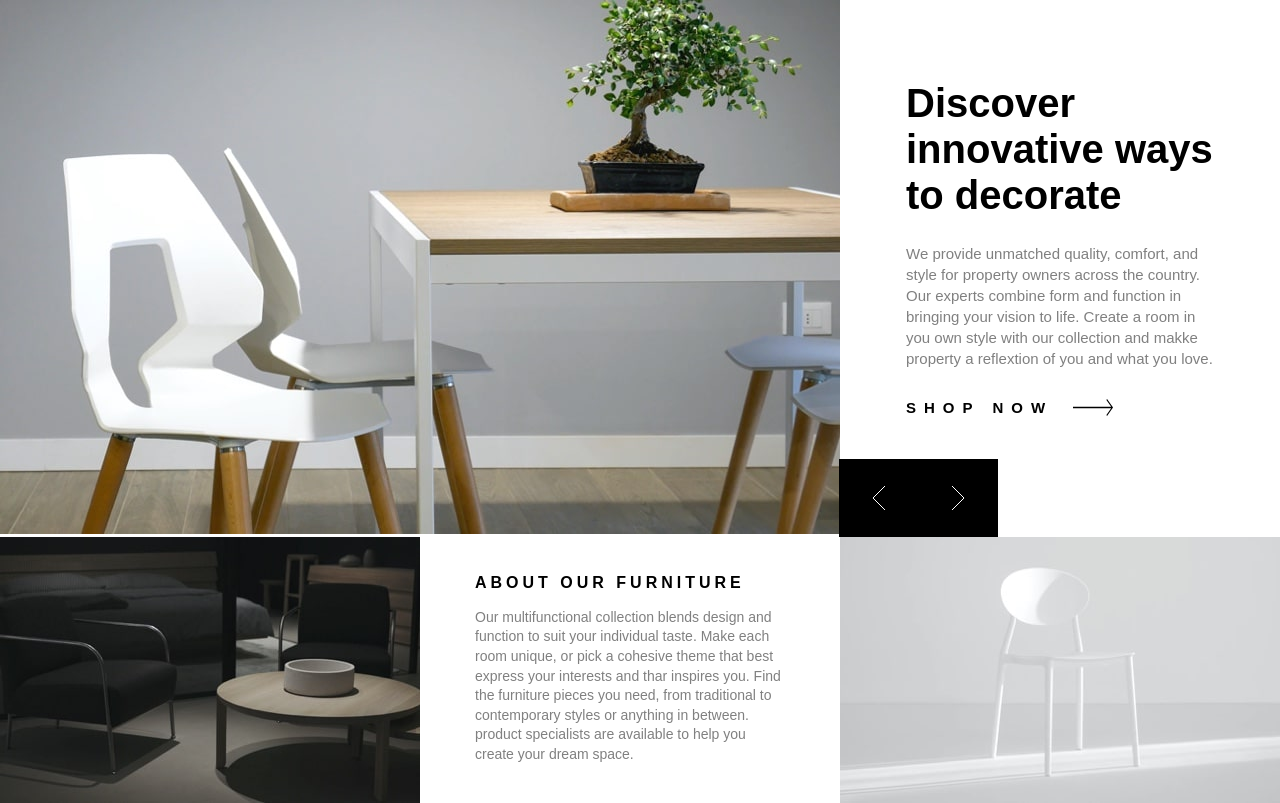
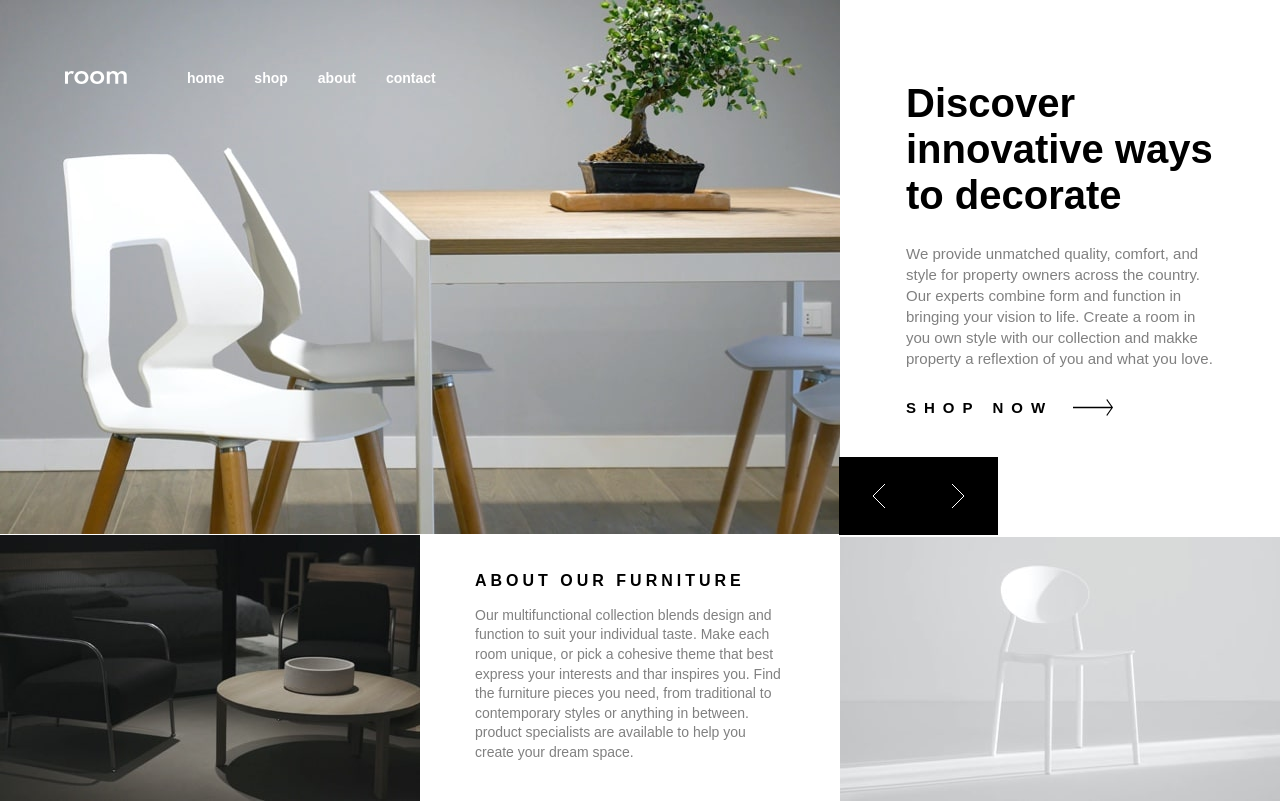
Before and after one commit to John9927/room-homepage-angular, an Angular app: page / in a window 1280 px wide. Built offline with nearby package versions, Linux system fonts and the light colour scheme.

Commit message:
Fix menu mobile

```diff
--- a/src/app/homepage/homepage.component.html
+++ b/src/app/homepage/homepage.component.html
@@ -1,20 +1,19 @@
 <!-- Container -->
-<div class="container">
+<div class="container" id="container">
   <!-- Header -->
   <div class="header__container">
-    <div class="hamburger">
-      <img src="./../../assets/images/icon-hamburger.svg" alt="">
+    <div class="hamburger" (click)="onClickMenu()">
+      <div id="hamburger__img" alt=""></div>
     </div>
-      <img class="header__image__container" src="./../../assets/images/logo.svg" href="./">
+    <img class="header__image__container" id="header__title" src="./../../assets/images/logo.svg" href="./">
   </div>
-  <div class="header__items">
-    <a class="header__item" href="/">home</a>
-    <a class="header__item" href="/">shop</a>
-    <a class="header__item" href="/">about</a>
-    <a class="header__item" href="/">contact</a>
+  <div class="header__items" id="items">
+    <a id="header__item" href="/">home</a>
+    <a id="header__item2" href="/">shop</a>
+    <a id="header__item3" href="/">about</a>
+    <a id="header__item4" href="/">contact</a>
   </div>
 </div>
-
 <!-- Card -->
 <div class="container__card__images">
   <div class="container__images" style="position: relative;">
@@ -57,13 +56,11 @@
     </div>
   </div>
 </div>
-
-
 <div class="container__card__images1">
-  <img class="card__images"  src="{{slideStatic[0].img}}">
+  <img class="card__images" src="{{slideStatic[0].img}}">
   <div class="card__image1__text">
     <span class="card__image1__title">{{slideStatic[0].title}}</span>
     <span class="card__image1__description">{{slideStatic[0].description}}</span>
   </div>
-  <img class="card__images"  src="{{slideStatic[0].img2}}">
+  <img class="card__images" src="{{slideStatic[0].img2}}">
 </div>
--- a/src/app/homepage/homepage.component.scss
+++ b/src/app/homepage/homepage.component.scss
@@ -8,11 +8,24 @@
   grid-auto-flow: column;
   gap: 60px;
   align-items: center;
+  z-index: 1;
+}
+
+#hamburger__img {
+  background: url('./../../assets/images/icon-hamburger.svg') no-repeat;
+  height: 20px;
+  width: 20px;
 }
 
 
 // Header
 
+.header__click {
+  height: 130px;
+  background: white;
+  width: 100%;
+  z-index: 1;
+}
 
 .header__container {
   display: grid;
@@ -25,14 +38,25 @@
   gap: 30px;
 }
 
-.header__item {
+#items {
+  color: white;
+}
+
+#header__item,
+#header__item2,
+#header__item3,
+#header__item4 {
   display: grid;
   text-decoration: none;
   color: white;
-  font-size: 16px;
+  font-weight: bold;
+  font-size: 14px;
 }
 
-.header__item:hover {
+#header__item:hover,
+#header__item2:hover,
+#header__item3:hover,
+#header__item4:hover {
   border-bottom: 2px solid white;
   display: flex;
   justify-content: center;
@@ -105,7 +129,7 @@
   display: flex;
   justify-content: left;
   width: 100%;
-  bottom: 0px;
+  bottom: 2px;
   left: -1px;
 }
 
@@ -146,6 +170,7 @@
   grid-template-columns: 1fr 2fr 1fr;
   justify-self: center;
   align-items: center;
+  margin-top: -2px;
 }
 
 .card__image1__text {
@@ -188,6 +213,7 @@
     justify-content: center;
     width: 100%;
     padding: 50px 0px 50px 0px;
+    z-index: 1;
   }
 
   .container__text {
@@ -208,6 +234,11 @@
     left: 0;
     position: absolute;
     margin-left: 30px;
+    margin-top: -7px;
+  }
+
+  .header__image__container {
+    margin-top: -5px;
   }
 
   .card__text {
@@ -233,6 +264,19 @@
   .card__container__switch {
     display: none;
   }
+
+  #items {
+    gap: 25px;
+    justify-content: flex-end;
+    width: 65%;
+  }
+
+  #header__item,
+  #header__item2,
+  #header__item3,
+  #header__item4 {
+    font-size: 13px;
+}
 
 
   // Switch
--- a/src/app/homepage/homepage.component.ts
+++ b/src/app/homepage/homepage.component.ts
@@ -56,7 +56,7 @@ export class HomepageComponent implements OnInit {
 
   constructor() { }
 
-  ngOnInit(): void { }
+  ngOnInit() {   }
 
   onClickArrowRight() {
     const tempIndex = this.currentIndex + 1;
@@ -76,7 +76,36 @@ export class HomepageComponent implements OnInit {
     else {
       this.currentIndex--;
     }
-
   }
 
+  onClickMenu() {
+    var x = document.getElementById("items");
+    var title = document.getElementById("header__title");
+    var img = document.getElementById("hamburger__img");
+    var container = document.getElementById('container');
+    var header__item = document.getElementById('header__item');
+    var header__item2 = document.getElementById('header__item2');
+    var header__item3 = document.getElementById('header__item3');
+    var header__item4 = document.getElementById('header__item4');
+
+    if (x.style.display === "flex") {
+      x.style.display = "none";
+      title.style.display = "flex";
+      img.style.background = "url('./../../assets/images/icon-hamburger.svg') no-repeat";
+      container.style.background = "inherit";
+      header__item.style.color = "white";
+      header__item2.style.color = "white";
+      header__item3.style.color = "white";
+      header__item4.style.color = "white";
+    } else {
+      x.style.display = "flex";
+      title.style.display = "none";
+      img.style.background = "url('./../../assets/images/icon-close.svg') no-repeat";
+      container.style.background = "white";
+      header__item.style.color = "black";
+      header__item2.style.color = "black";
+      header__item3.style.color = "black";
+      header__item4.style.color = "black";
+    }
+  }
 }
```
Lines whose indentation alone changed are shown as unchanged.
